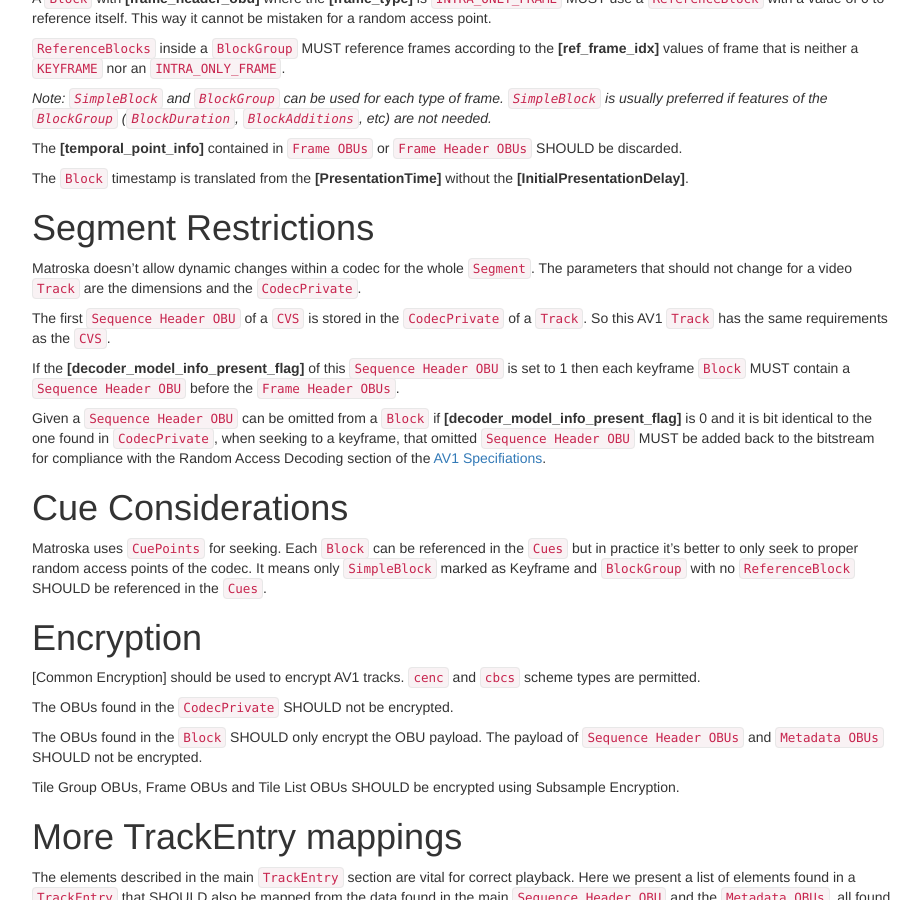
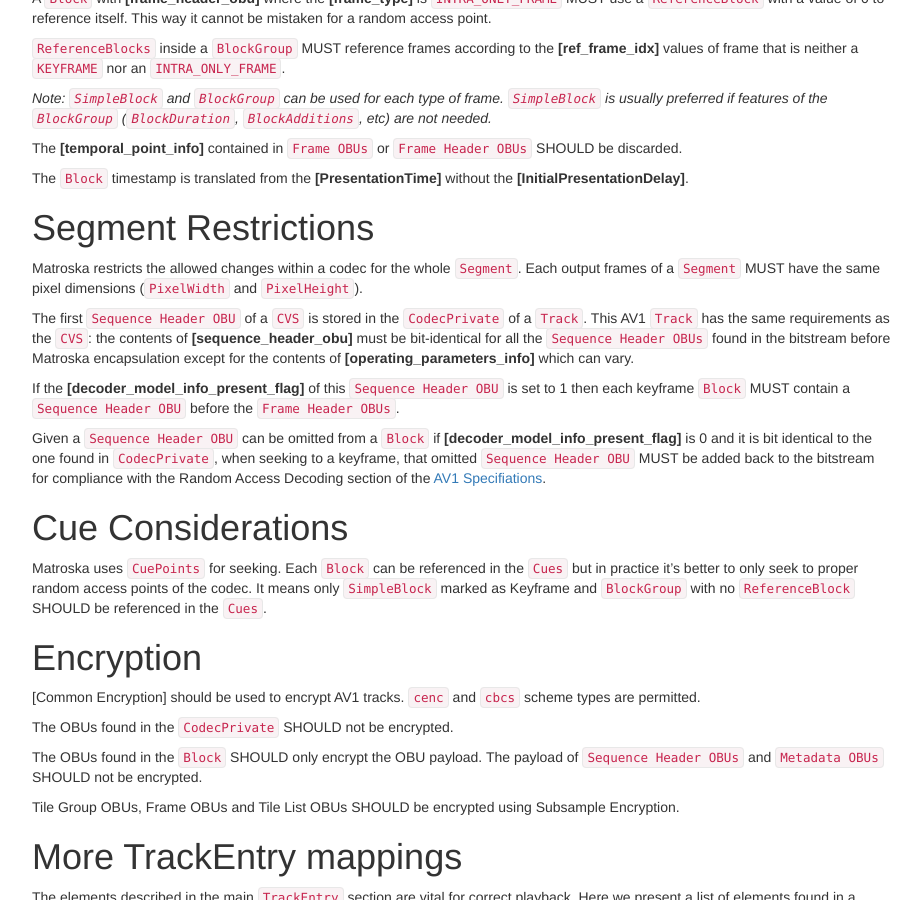
Before and after one commit to ietf-wg-cellar/matroska-specification, a Jekyll site: the page built from codec/av1.md, in a window 1280 px wide and 900 px high, scrolled down 2601 px. Shown: the whole window, without its empty margins (273-1194 px from the left). Built offline with Jekyll 4.4.1, drawn with Linux system fonts in a browser that asks for light colours; our own code applies the rules of GitHub Pages for plain Markdown files.

Commit message:
av1: reword and add more precision of the Segment restrictions
Based on https://github.com/mkver/matroska-specification/commit/d5bf9ed44cfd611ca97f01a6c151b3356f926f5d from Andreas.

```diff
--- a/codec/av1.md
+++ b/codec/av1.md
@@ -106,9 +106,9 @@
 
 # Segment Restrictions
 
-Matroska doesn't allow dynamic changes within a codec for the whole `Segment`. The parameters that should not change for a video `Track` are the dimensions and the `CodecPrivate`.
+Matroska restricts the allowed changes within a codec for the whole `Segment`. Each output frames of a `Segment` MUST have the same pixel dimensions (`PixelWidth` and `PixelHeight`).
 
-The first `Sequence Header OBU` of a `CVS` is stored in the `CodecPrivate` of a `Track`. So this AV1 `Track` has the same requirements as the `CVS`.
+The first `Sequence Header OBU` of a `CVS` is stored in the `CodecPrivate` of a `Track`. This AV1 `Track` has the same requirements as the `CVS`: the contents of __[sequence_header_obu]__ must be bit-identical for all the `Sequence Header OBUs` found in the bitstream before Matroska encapsulation except for the contents of __[operating_parameters_info]__ which can vary.
 
 If the __[decoder_model_info_present_flag]__ of this `Sequence Header OBU` is set to 1 then each keyframe `Block` MUST contain a `Sequence Header OBU` before the `Frame Header OBUs`.
 
```
